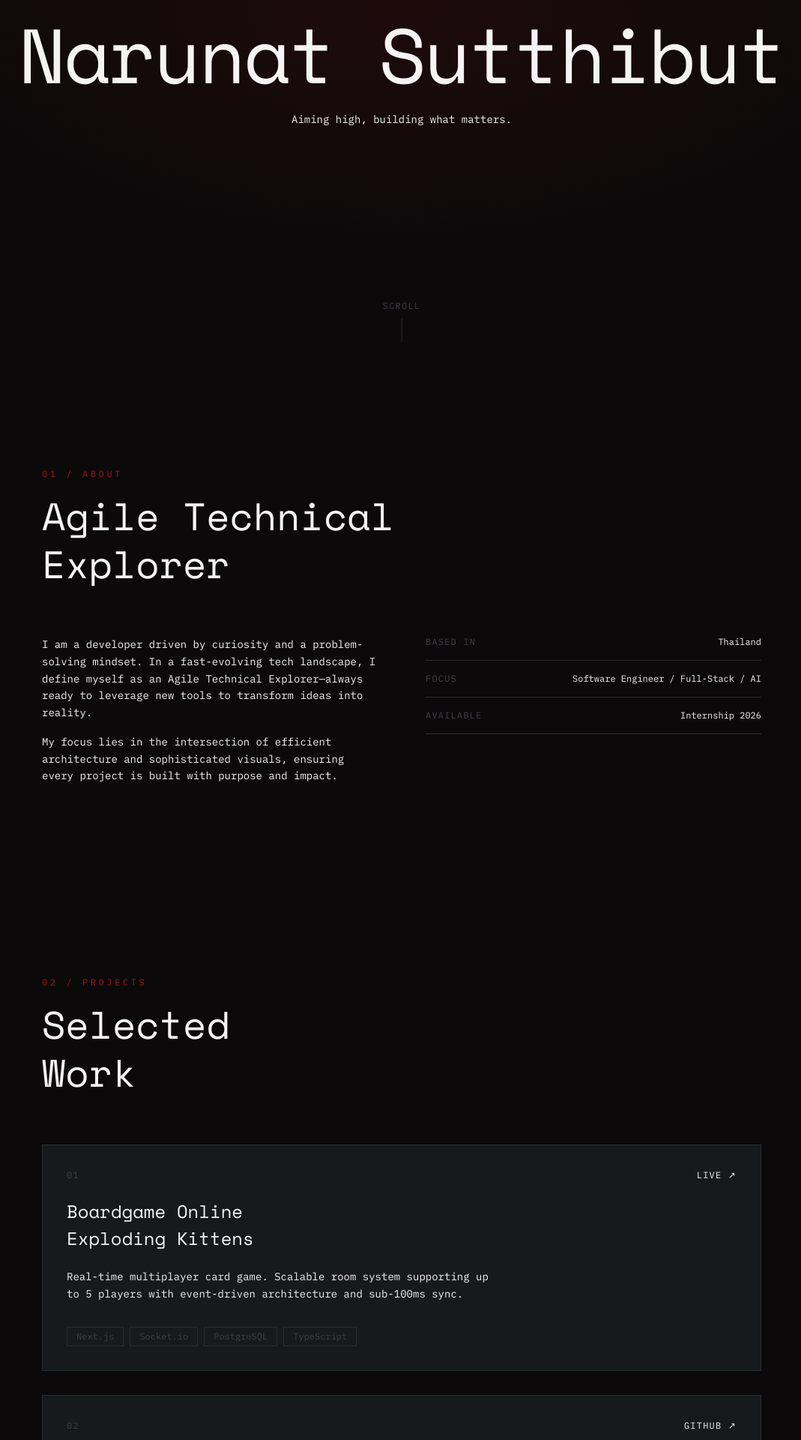
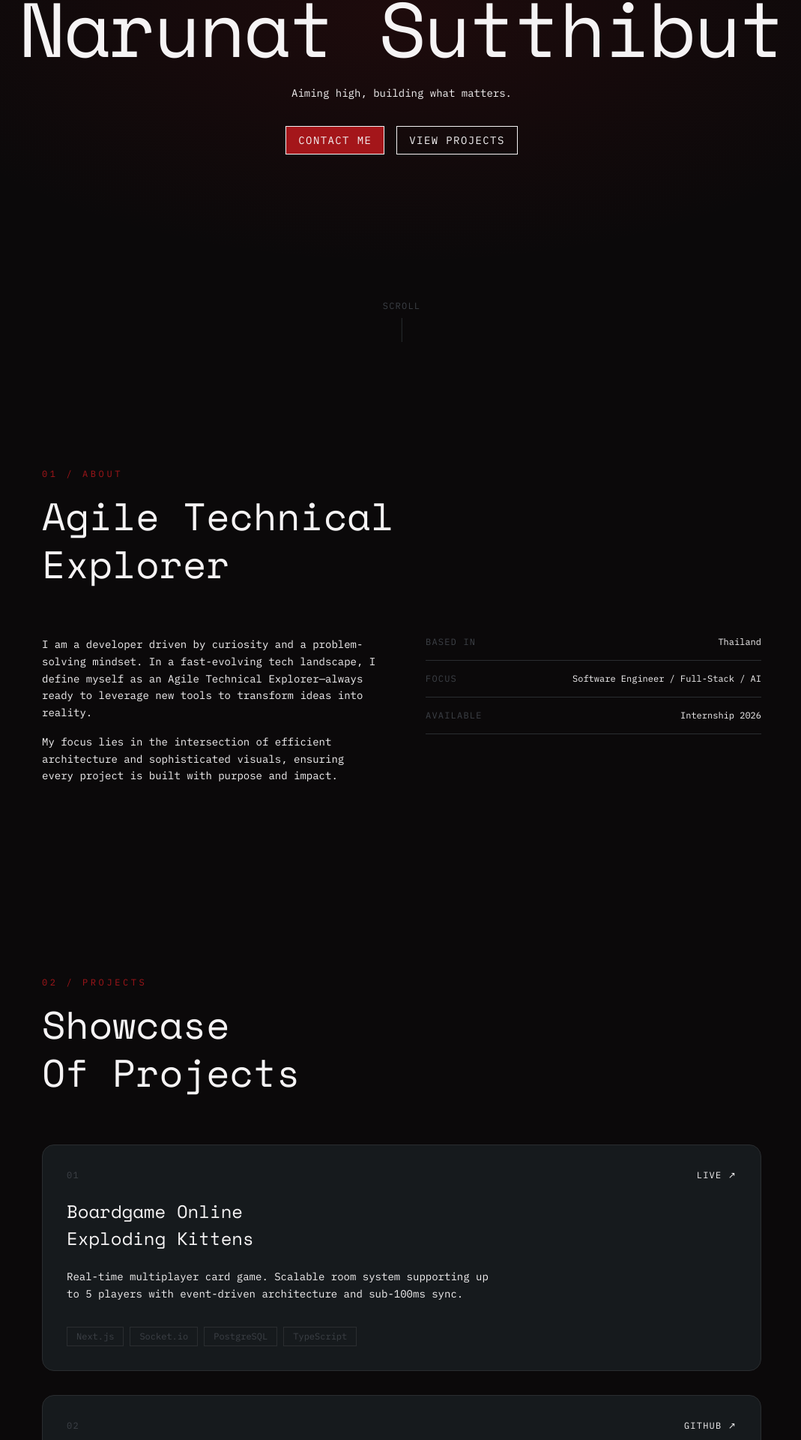
Before and after one commit to nsgundam/Portfolio, a React (Vite) app in the folder frontend/: page / in a window 1280 px wide. Shown: the part 304-2224 px from the top of the page at 75% size, without its empty margins (104-1173 px from the left). Built offline with nearby package versions, Linux system fonts and the light colour scheme.

Commit message:
feat: add CTA buttons to Hero section and update Projects section layout and styling

```diff
--- a/frontend/src/components/sections/Hero.tsx
+++ b/frontend/src/components/sections/Hero.tsx
@@ -27,6 +27,15 @@ export default function Hero() {
         Aiming high, building what matters.
       </p>
 
+      <div className="flex mt-8 items-center justify-center gap-4">
+        <a href="#contact" className="bg-brand font-body text-text-primary border border-text-primary px-4 py-2 text-sm tracking-widest uppercase hover:text-brand hover:bg-text-primary">
+          Contact me
+        </a>
+        <a href="#projects" className="font-body text-text-primary border border-text-primary px-4 py-2 text-sm tracking-widest uppercase hover:text-brand">
+          View Projects
+        </a>
+      </div>
+
       {/* Scroll hint */}
       <div className="absolute bottom-10 left-1/2 -translate-x-1/2 flex flex-col items-center gap-2">
         <span className="font-body text-text-disabled text-xs tracking-widest uppercase">
--- a/frontend/src/components/sections/Projects.tsx
+++ b/frontend/src/components/sections/Projects.tsx
@@ -33,9 +33,9 @@ export default function Projects() {
         className="font-heading text-text-primary leading-tight mb-16"
         style={{ fontSize: "clamp(32px, 4vw, 64px)" }}
       >
-        Selected
+        Showcase
         <br />
-        <span className="text-text-secondary">Work</span>
+        <span className="text-text-secondary">Of Projects</span>
       </h2>
 
       <div className="flex flex-col gap-8">
@@ -43,7 +43,7 @@ export default function Projects() {
           <article
             key={project.number}
             className="group border border-border bg-surface p-8
-                       hover:border-brand"
+                       hover:border-brand rounded-2xl"
             style={{ transition: "border-color 0.3s" }}
           >
             <div className="flex items-start justify-between mb-6">
```
